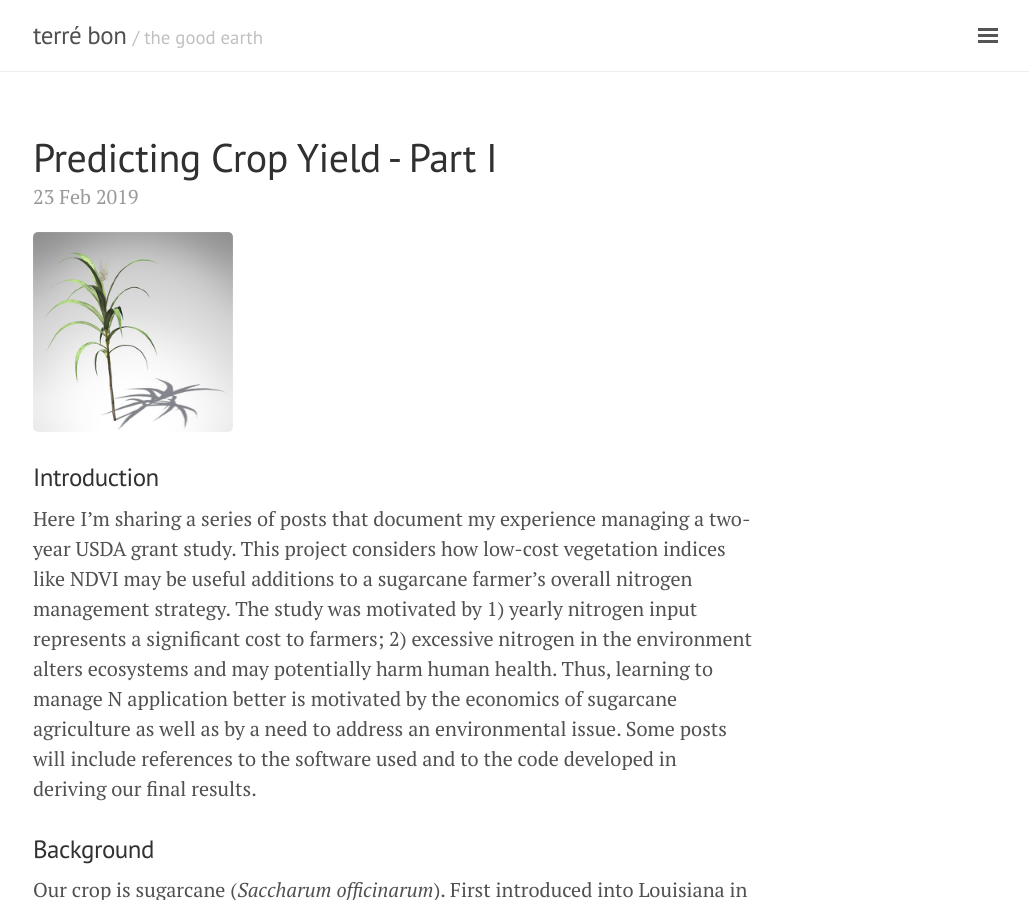
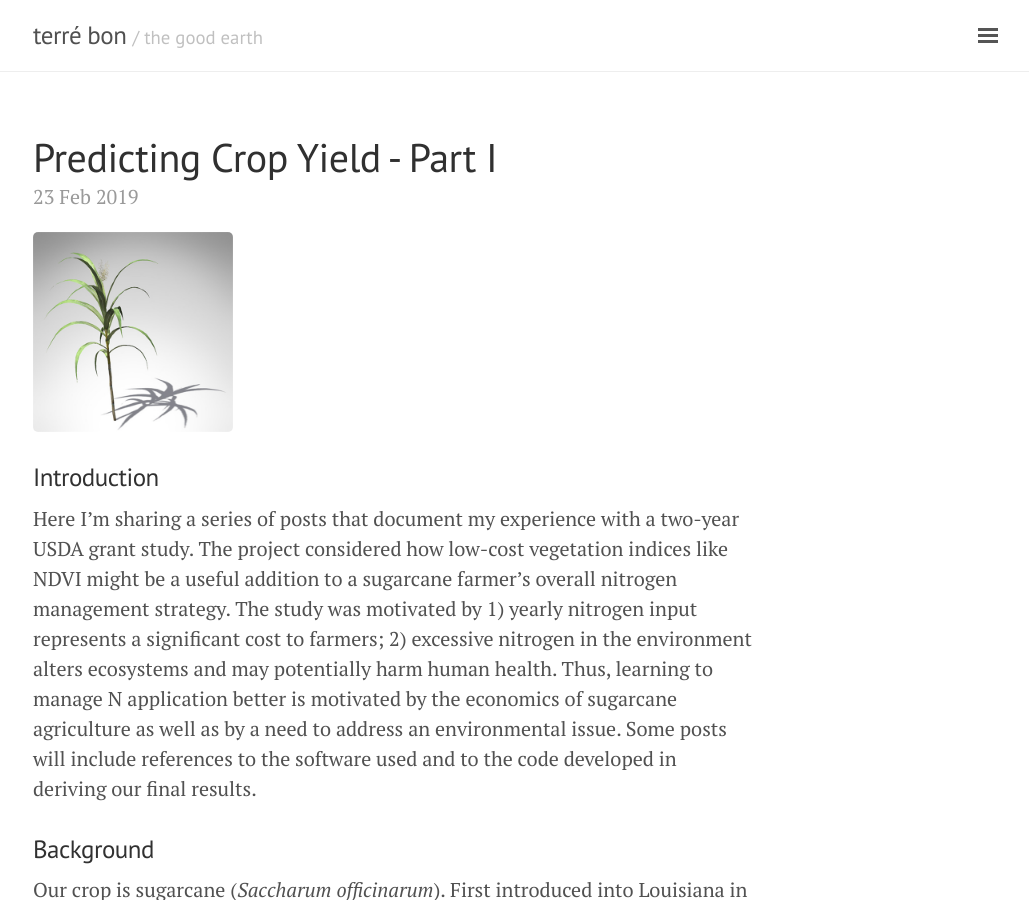
Before and after one commit to geraldmc/geraldmc.github.io, a Jekyll site: the page built from _posts/2019-02-23-predicting-yield-1.md, in a window 1280 px wide and 900 px high. Shown: the whole window, without its empty margins (247-1276 px from the left). Built offline with Jekyll 4.4.1, drawn with Linux system fonts in a browser that asks for light colours; some of the changed text lies outside the part shown.

```diff
--- a/_posts/2019-02-23-predicting-yield-1.md
+++ b/_posts/2019-02-23-predicting-yield-1.md
@@ -7,7 +7,7 @@ title: Predicting Crop Yield - Part I
 
 ### Introduction
 
-Here I'm sharing a series of posts that document my experience managing a two-year USDA grant study. This project considers how low-cost vegetation indices like NDVI may be useful additions to a sugarcane farmer's overall nitrogen management strategy. The study was motivated by 1) yearly nitrogen input represents a significant cost to farmers; 2) excessive nitrogen in the environment alters ecosystems and may potentially harm human health. Thus, learning to manage N application better is motivated by the economics of sugarcane agriculture as well as by a need to address an environmental issue. Some posts will include references to the software used and to the code developed in deriving our final results.
+Here I'm sharing a series of posts that document my experience with a two-year USDA grant study. The project considered how low-cost vegetation indices like NDVI might be a useful addition to a sugarcane farmer's overall nitrogen management strategy. The study was motivated by 1) yearly nitrogen input represents a significant cost to farmers; 2) excessive nitrogen in the environment alters ecosystems and may potentially harm human health. Thus, learning to manage N application better is motivated by the economics of sugarcane agriculture as well as by a need to address an environmental issue. Some posts will include references to the software used and to the code developed in deriving our final results.
 
 ### Background
 
```
Also changed, not shown: other parts of _posts/2019-02-23-predicting-yield-1.md (+1 -1 lines).
